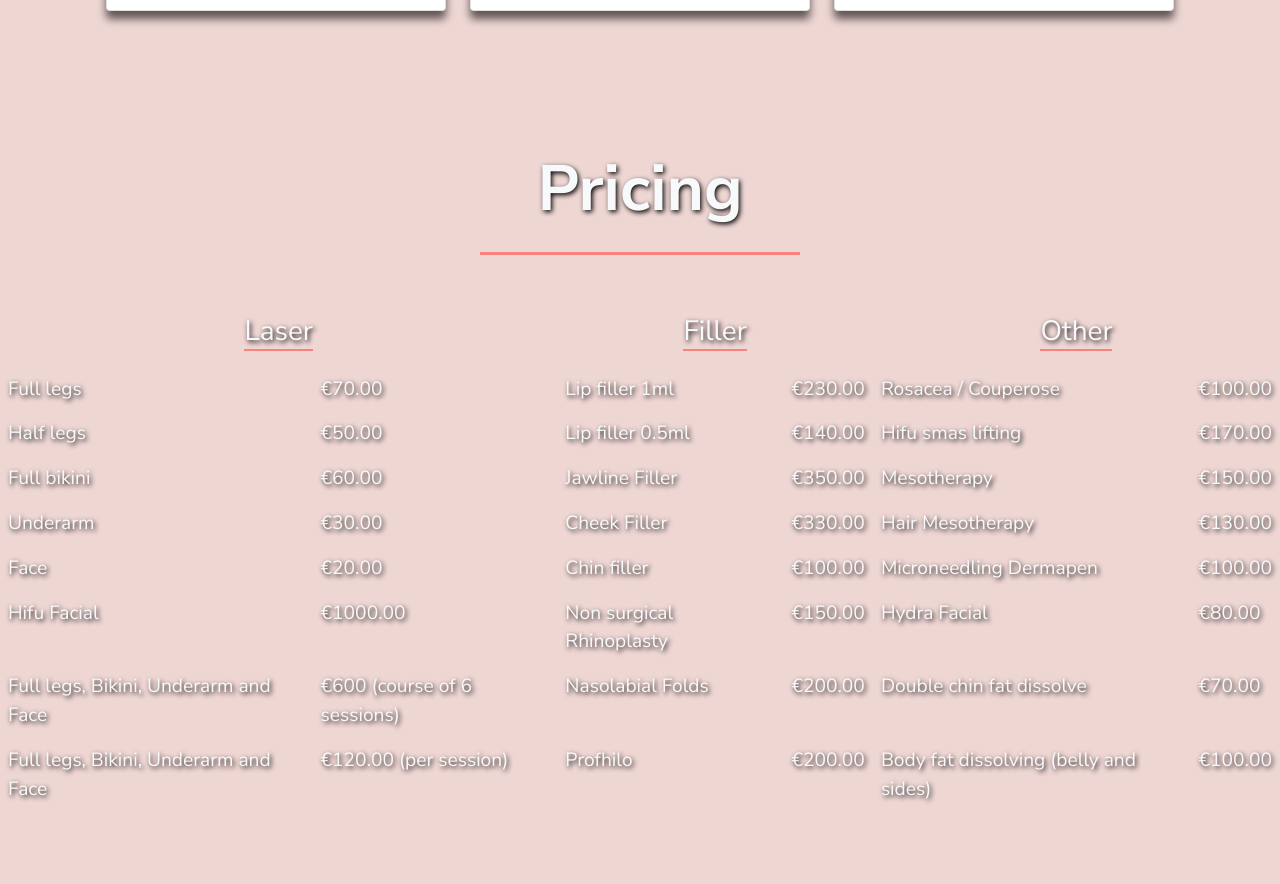
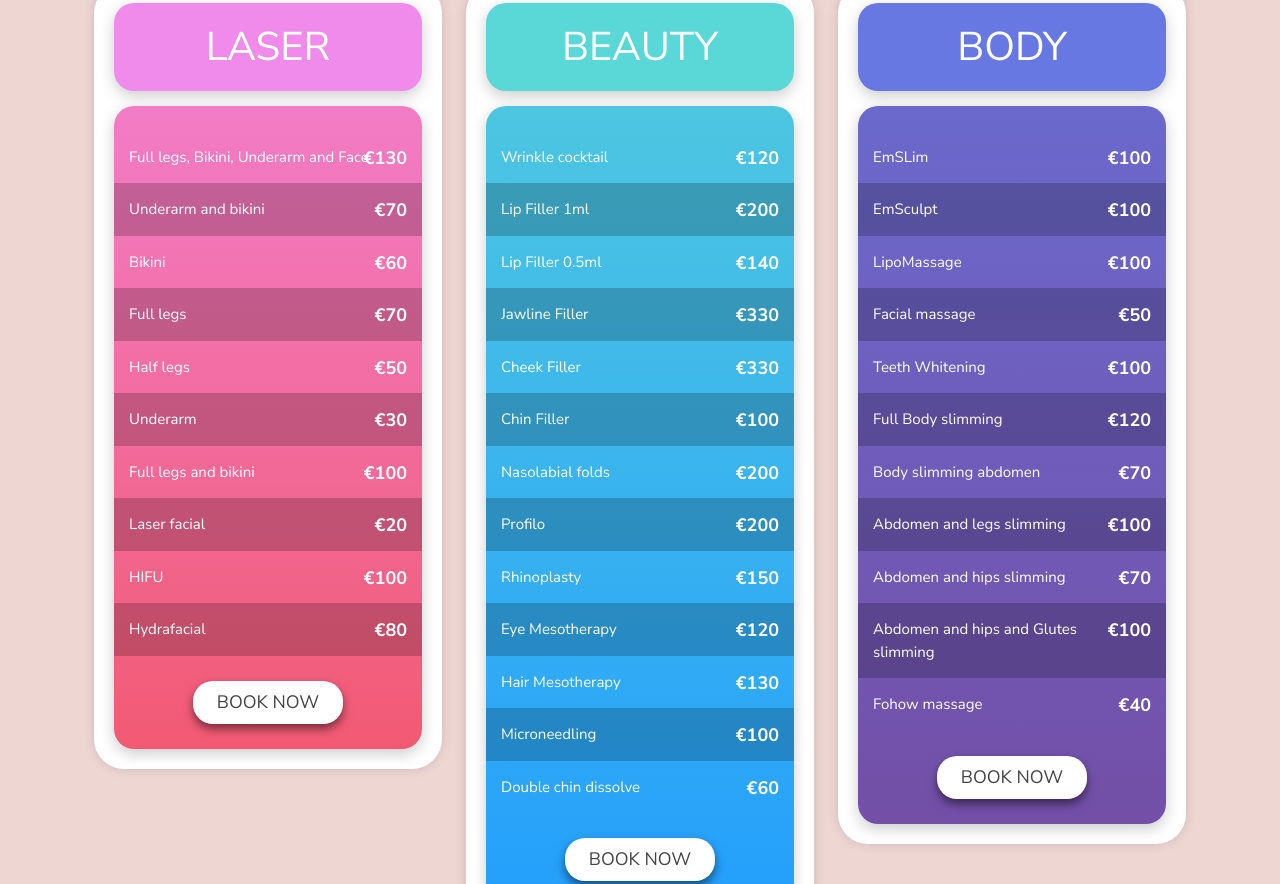
Before and after one commit to JessePlecas/Beauty-Clinic, a plain HTML site: page index.html in a window 1280 px wide. Shown: the part 2349-3233 px from the top of the page. Drawn offline with nearby package versions, Linux system fonts and the light colour scheme.

Commit message:
Add pricing tables

```diff
--- a/index.html
+++ b/index.html
@@ -118,7 +118,7 @@
 
     <section id="treatments">
         <div class="col-12 text-center mt-5">
-            <h1 class="text-dark font-weight-bold mb-3 pt-4">Treatments</h1>
+            <h1 class="text-light font-weight-bold mb-3 pt-4">Treatments</h1>
             <div class="border-top border-primary w-25 mx-auto my-3"></div>
         </div>
         <div class="container">
@@ -127,12 +127,13 @@
                   <div class="col-md-4">
                     <div class="card">
                       <div class="wrapper">
-                        <img class="card-img-top img-fluid" loading="lazy" src="Images/lip.jpg" alt="Full lips"/>
+                        <img class="card-img-top img-fluid" loading="lazy" src="Images/dclinic-emslim1.jpg" alt="Full lips"/>
                       </div>
                       <div class="card-body">
-                        <h3 class="card-title text-color">Enhanced lips</h3>
+                        <h3 class="card-title text-color">Body Contouring</h3>
                         <p class="card-text text-color">
-                          Lip fillers are the ideal way to restore or add volume and plumpness to the lips. They are semi-permanent solutions that are injected into the lips that have lost their shape, volume or elasticity. If you are interested in more information about our Russian lips, then give us a call today.
+                          D'Clinic now offer a range of body contouring solutions including EmSLim, EmSculpt, LPG also known as Endermologoe or LipoMassage. These poplular treatments are used by celebrities around the world and they are now available to you.
+                          Visibly reduce fat by up to 19% and increase your muscle mass by up to 16%! Call us for more information.
                         </p>
                         <button type="button" class="btn btn-primary" data-bs-toggle="modal" data-bs-target="#lipModal">
                             See more
@@ -146,32 +147,25 @@
                 <div class="modal-dialog">
                     <div class="modal-content">
                         <div class="modal-header">
-                        <h5 class="modal-title" id="lipModalLabel">Lip Enhancement</h5>
+                        <h5 class="modal-title" id="lipModalLabel">Body Contouring</h5>
                         <button type="button" class="btn-close" data-bs-dismiss="modal" aria-label="Close"></button>
                         </div>
                     <div class="modal-body">
-                        As we age, our lips start to get thinner and lose their definition; you may have noticed fine
-                        lines forming around your lips and at the corners. A more defined lip line or fuller lips can
-                        be achieved using hyaluronic acid-based Lip Fillers to give you the
-                        lip line and shape you desire. <br>Lip Fillers are commonly referred to as lip enhancement, lip
-                        injections and lip augmentation. At our clinic, we use a range of the best
-                        and safest fillers, including Belotero, Juvederm and Perfectha. They are all not only effective but
-                        also safe, non-invasive and virtually pain-free.
+                        The world's non-invasive body contouring procedure which simultaneously burns fat and builds muscle. At D'Clinic we now offer
+                        EmSlim and EmSculpt to help you get the body you have always wanted without any painful scars. We also now offer Lipomassage- for people wanting fast, significant results even on stubborn areas.
+                        Our Lipomassage dramatically enhances results which can be seen as soon as the second session. In as few as eight sessions the body contour is reshaped, cellulite is visibly reduced and skin feels more firm.
                         <div class="border-top border-primary w-50 mx-auto my-3"></div>
-                        <h5>How does filler work</h5>
-                        Lip filler adds volume to the skin. Your nurse/doctor will inject small amounts of filler directly
-                            into the lip or lip line, which adds volume and fullness.
-                        <h5>Lip conditions treated</h5>
-                        <ul>
-                            <li>Lip enhancement</li>
-                            <li>Lipstick Lines</li>
-                            <li>Smoker Lines</li>
-                        </ul>
+                        <h5>Benefits of body contouring</h5>
+                        The popular treatments in body contouring help reduce fat quickly and build muscle mass to give you firm and smooth skin
+                        with elasticity.
                         <h5>Benefits</h5>
                         <ul>
-                            <li>More defined lips</li>
-                            <li>Natural results</li>
-                            <li>Safe and effective</li>
+                            <li>EmSculpt is equivalent to 20,000 crunches</li>
+                            <li>Cellulite reduction</li>
+                            <li>Suitable for men and women</li>
+                            <li>FDA approved to reduce fat</li>
+                            <li>16% average increase in muscle mass</li>
+                            <li>19% reduction of fat</li>
                         </ul>
                     </div>
                     <div class="modal-footer">
@@ -300,95 +294,100 @@
     </div>
 </section>
 
-  <div class="fixed-background" id="pricing">
-      <div class="row text-light py-1">
-        <div class="col-12 text-center">
-          <h1>Pricing</h1>
+<div class="price-list">
+  <div class="container">
+      <div class="row">
+          <div class="col-md-4 col-sm-6">
+              <div class="pricingTable">
+                  <div class="pricingTable-header">
+                      <h3 class="title">Laser</h3>
+                  </div>
+                  <!-- <div class="price-value">
+                      <span class="amount">$ 9.99</span>
+                      <span class="duration">/month</span>
+                  </div> -->
+                  <div class="pricing-content">
+                      <ul class="content-list">
+                          <li>Full legs, Bikini, Underarm and Face <span class="cost">€130</span></li>
+                          <li>Underarm and bikini <span class="cost">€70</span></li>
+                          <li>Bikini<span class="cost">€60</span></li>
+                          <li>Full legs<span class="cost">€70</span></li>
+                          <li>Half legs<span class="cost">€50</span></li>
+                          <li>Underarm<span class="cost">€30</span></li>
+                          <li>Full legs and bikini<span class="cost">€100</span></li>
+                          <li>Laser facial<span class="cost">€20</span></li>
+                          <li>HIFU<span class="cost">€100</span></li>
+                          <li>Hydrafacial<span class="cost">€80</span></li>
+                      </ul>
+                      <div class="pricingTable-signup">
+                          <a href="https://www.fresha.com/a/dclinic-beauty-services-dublin-main-street-a97eskg4/booking" target="_blank">Book now</a>
+                      </div>
+                  </div>
+              </div>
+          </div>
+          <div class="col-md-4 col-sm-6">
+              <div class="pricingTable blue">
+                  <div class="pricingTable-header">
+                      <h3 class="title">Beauty</h3>
+                  </div>
+                  <!-- <div class="price-value">
+                      <span class="amount">$ 19.99</span>
+                      <span class="duration">/month</span>
+                  </div> -->
+                  <div class="pricing-content">
+                      <ul class="content-list">
+                          <li>Wrinkle cocktail<span class="cost">€120</span></li>
+                          <li>Lip Filler 1ml<span class="cost">€200</span></li>
+                          <li>Lip Filler 0.5ml<span class="cost">€140</span></li>
+                          <li>Jawline Filler<span class="cost">€330</span></li>
+                          <li>Cheek Filler<span class="cost">€330</span></li>
+                          <li>Chin Filler<span class="cost">€100</span></li>
+                          <li>Nasolabial folds<span class="cost">€200</span></li>
+                          <li>Profilo<span class="cost">€200</span></li>
+                          <li>Rhinoplasty<span class="cost">€150</span></li>
+                          <li>Eye Mesotherapy<span class="cost">€120</span></li>
+                          <li>Hair Mesotherapy<span class="cost">€130</span></li>
+                          <li>Microneedling<span class="cost">€100</span></li>
+                          <li>Double chin dissolve<span class="cost">€60</span></li>
+                      </ul>
+                      <div class="pricingTable-signup">
+                          <a href="https://www.fresha.com/a/dclinic-beauty-services-dublin-main-street-a97eskg4/booking" target="_blank">Book Now</a>
+                      </div>
+                  </div>
+              </div>
+          </div>
+          <div class="col-md-4 col-sm-6">
+            <div class="pricingTable purple">
+                <div class="pricingTable-header">
+                    <h3 class="title">Body</h3>
+                </div>
+                <!-- <div class="price-value">
+                    <span class="amount">$ 19.99</span>
+                    <span class="duration">/month</span>
+                </div> -->
+                <div class="pricing-content">
+                    <ul class="content-list">
+                        <li>EmSLim<span class="cost">€100</span></li>
+                        <li>EmSculpt<span class="cost">€100</span></li>
+                        <li>LipoMassage<span class="cost">€100</span></li>
+                        <li>Facial massage<span class="cost">€50</span></li>
+                        <li>Teeth Whitening<span class="cost">€100</span></li>
+                        <li>Full Body slimming<span class="cost">€120</span></li>
+                        <li>Body slimming abdomen<span class="cost">€70</span></li>
+                        <li>Abdomen and legs slimming<span class="cost">€100</span></li>
+                        <li>Abdomen and hips slimming<span class="cost">€70</span></li>
+                        <li>Abdomen and hips and Glutes slimming<span class="cost">€100</span></li>
+                        <li>Fohow massage<span class="cost">€40</span></li>
+                    </ul>
+                    <div class="pricingTable-signup">
+                        <a href="https://www.fresha.com/a/dclinic-beauty-services-dublin-main-street-a97eskg4/booking" target="_blank">Book now</a>
+                    </div>
+                </div>
+            </div>
         </div>
-        <div class="border-top border-primary w-25 mx-auto my-3"></div>
-    </div>
-    <div class="table-responsive">
-        <table class="table text-light lead table-borderless">
-            <thead>
-                <tr class="text-center">
-                    <th colspan="2"><h3 class="underline">Laser</h3></th>
-                    <th colspan="2"><h3 class="underline" >Filler</h3></th>
-                    <th colspan="2"><h3 class="underline" >Other</h3></th>
-                </tr>
-            </thead>
-            <tbody>
-                <tr>
-                    <td>Full legs</td>
-                    <td>€70.00</td>
-                    <td>Lip filler 1ml</td>
-                    <td>€230.00</td>
-                    <td>Rosacea / Couperose</td>
-                    <td>€100.00</td>
-                </tr>
-                <tr>
-                    <td>Half legs</td>
-                    <td>€50.00</td>
-                    <td>Lip filler 0.5ml</td>
-                    <td>€140.00</td>
-                    <td>Hifu smas lifting</td>
-                    <td>€170.00</td>
-                </tr>
-                <tr>
-                    <td>Full bikini</td>
-                    <td>€60.00</td>
-                    <td>Jawline Filler</td>
-                    <td>€350.00</td>
-                    <td>Mesotherapy</td>
-                    <td>€150.00</td>
-                </tr>
-                <tr>
-                    <td>Underarm</td>
-                    <td>€30.00</td>
-                    <td>Cheek Filler</td>
-                    <td>€330.00</td>
-                    <td>Hair Mesotherapy</td>
-                    <td>€130.00</td>
-                </tr>
-                <tr>
-                    <td>Face</td>
-                    <td>€20.00</td>
-                    <td>Chin filler</td>
-                    <td>€100.00</td>
-                    <td>Microneedling Dermapen</td>
-                    <td>€100.00</td>
-                </tr>
-                <tr>
-                  <td>Hifu Facial</td>
-                  <td>€1000.00</td>
-                  <td>Non surgical Rhinoplasty</td>
-                  <td>€150.00</td>
-                  <td>Hydra Facial</td>
-                  <td>€80.00</td>
-              </tr>
-              <tr>
-                <td>Full legs, Bikini, Underarm and Face</td>
-                <td>€600 (course of 6 sessions)</td>
-                <td>Nasolabial Folds</td>
-                <td>€200.00</td>
-                <td>Double chin fat dissolve</td>
-                <td>€70.00</td>
-            </tr>
-            <tr>
-              <td>Full legs, Bikini, Underarm and Face</td>
-              <td>€120.00 (per session)</td>
-              <td>Profhilo</td>
-              <td>€200.00</td>
-              <td>Body fat dissolving (belly and sides)</td>
-              <td>€100.00</td>
-          </tr>
-          </tbody>
-        </table>
-    </div>
-
-      <div class="fixed-wrap">
-        <div class="fixed"></div>
       </div>
   </div>
+</div>
 
     <div class="container my-5">
       <div class="row py-4">
@@ -408,25 +407,12 @@
           "100% I recommend it, the best!"
           <span class="review">Lilia Grecu, Dublin 15</span>
       </p>
-          <a href="booking.html" target="_blank" class="btn btn-outline-dark btn-lg"
+          <a href="https://www.fresha.com/a/dclinic-beauty-services-dublin-main-street-a97eskg4/booking" target="_blank" class="btn btn-outline-dark btn-lg"
             >Make a booking</a
           >
         </div>
       </div>
     </div>
-
-    <!-- <div class="container-fluid row box" id="contact">
-        <h1 class="text-dark text-center pt-4">Meet the team</h1>
-        <figure class="figure col-md-6">
-            <img src="Images/pexels-vk-studio-4458627.jpg" class="figure-img img-fluid rounded" alt="Lydia our lip filler specialist">
-            <figcaption class="figure-caption">Meet Ashley, Ashley has 15 years experience with dermal fillers and can restore volume, diminish wrinkles, soften lines, and enhance facial contours with injectable fillers. </figcaption>
-          </figure>
-
-          <figure class="figure col-md-6">
-            <img src="Images/pexels-sound-on-3760914.jpg" class="figure-img img-fluid rounded" alt="Sandra takes care of all our laser treatments">
-            <figcaption class="figure-caption">Meet Lydia, Lydia has 12 years experience with semi permanent makeup and laser hair removal, specialising in semi permanent makeup Lydia ensures that the makeup looks natural.</figcaption>
-          </figure>
-    </div> -->
 
     <div class="jumbotron py-5 mb-0">
       <div class="container">
--- a/styles.css
+++ b/styles.css
@@ -215,7 +215,104 @@ body {
     border-color: var(--hover);
   }
 
-  .fixed {
+  /* Price List Cards */
+
+  .pricingTable{
+    background: #fff;
+    text-align: center;
+    padding: 20px;
+    border-radius: 30px;
+    box-shadow: 0 0 15px -5px rgba(0,0,0,0.3);
+}
+.pricingTable .pricingTable-header{
+    color: #fff;
+    background-color: #F08BEB;
+    padding: 20px 0;
+    margin: 0 0 15px;
+    border-radius: 20px;
+    box-shadow: 0 5px 15px 0 rgba(0,0,0,0.2);
+}
+.pricingTable .title{
+    color: #fff;
+    font-size: 40px;
+    font-weight: 400;
+    text-transform: uppercase;
+    margin: 0;
+}
+/* .pricingTable .price-value{
+    color: #888;
+    margin: 0 0 15px;
+}
+.pricingTable .price-value .amount{
+    font-size: 42px;
+    font-weight: 500;
+} */
+.pricingTable .price-value .duration{ font-size: 17px; }
+.pricingTable .pricing-content{
+    background: linear-gradient(#F27CC6,#F25A73);
+    padding: 25px 0;
+    box-shadow: 0px 5px 15px rgba(0,0,0,0.2);
+    border-radius: 20px;
+}
+.pricingTable .content-list{
+    padding: 0;
+    margin: 0 0 25px;
+    list-style: none;
+}
+.pricingTable .content-list li{
+    color: #fff;
+    font-size: 15px;
+    text-align: left;
+    padding: 15px 45px 15px 15px;
+    position: relative;
+}
+.pricingTable .content-list li:nth-child(even){ background-color: rgba(0,0,0,0.2); }
+.pricingTable .content-list li:before{
+    content: "";
+    color: #fff;
+    /* font-family: "Font Awesome 5 Free"; */
+    font-weight: 900;
+    font-size: 18px;
+    position: absolute;
+    top: 14px;
+    right: 15px;
+}
+
+.cost {
+  color: #fff;
+    font-weight: 700;
+    font-size: 18px;
+    position: absolute;
+    top: 14px;
+    right: 15px;
+}
+.pricingTable .content-list li.disable:before{ content: "\f00d"; }
+.pricingTable .pricingTable-signup a{
+    color: #444;
+    background-color: #fff;
+    font-size: 18px;
+    text-transform: uppercase;
+    width: 150px;
+    padding: 8px 20px;
+    margin: 0 auto;
+    border-radius: 20px;
+    box-shadow: 0 5px 10px rgba(0,0,0,0.5);
+    display: block;
+    transition: all 0.3s ease 0s;
+}
+.pricingTable .pricingTable-signup a:hover{
+    color: #fff;
+    background-color: rgba(0,0,0,0.3);
+}
+.pricingTable.blue .pricingTable-header{ background-color: #5AD8D7; }
+.pricingTable.blue .pricing-content{ background: linear-gradient(#4DC6E1,#249FFC); }
+.pricingTable.purple .pricingTable-header{ background-color: #6778E2; }
+.pricingTable.purple .pricing-content{ background: linear-gradient(#6B69CC,#734FA7); }
+@media only screen and (max-width: 990px){
+    .pricingTable{ margin-bottom: 30px; }
+}
+
+  /* .fixed {
     background: linear-gradient(rgba(20, 20, 20, 0.5), rgba(20, 20, 20, 0.5)),
       url("Images/pexels-önder-örtel-7187195.jpg");
     position: fixed;
@@ -259,7 +356,7 @@ body {
 
   td {
     font-size: clamp(.8rem, 2vw, 1.2rem);
-  }
+  } */
 
   .btn:hover {
     font-weight: 600;
@@ -346,7 +443,7 @@ body {
   }
 
   /*-- Fixed bootstrap img --*/
-  .fixed-background {
+  /* .fixed-background {
     position: relative;
     width: 100%;
     z-index: 1000 !important;
@@ -373,7 +470,7 @@ body {
     transform: translateZ(0);
     will-change: transform;
   }
-
+   */
   /* === Media Queries === */
 
   /* Devices under 1199px (xl) */
```
Also changed, not shown: Images/beauty3.jpg (deleted), Images/dclinic-beauty.jpg (deleted), Images/dclinic-beauty2.jpg (deleted), Images/dclinic-emslim1.jpg (added), Images/landing-1.jpg (deleted), Images/landing-2.jpg (deleted), Images/landing-3.jpg (deleted).
